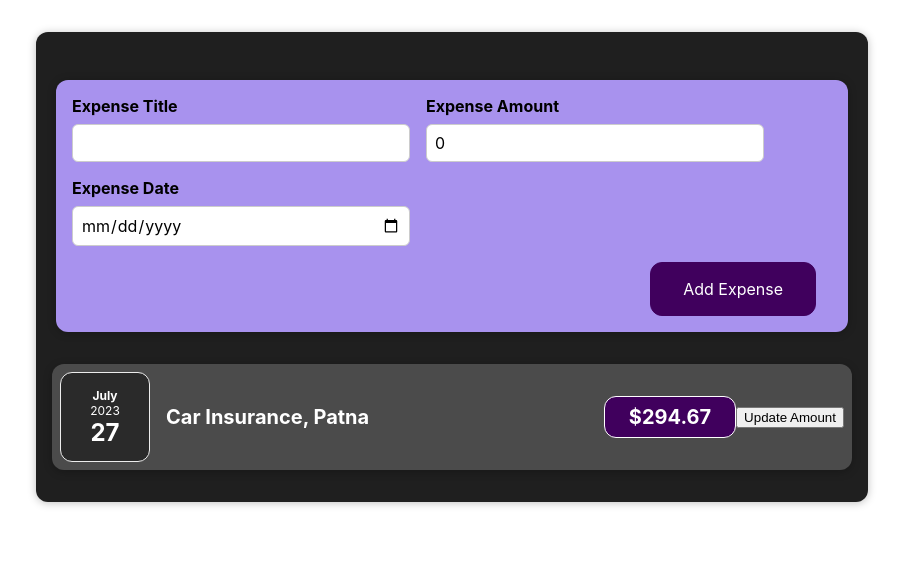
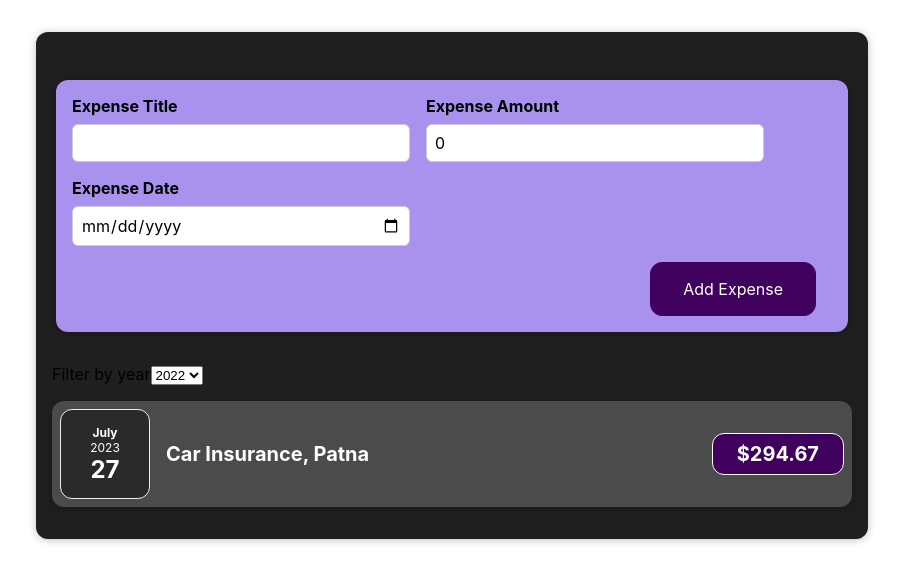
Before and after one commit to myrnd-vivek/expense-tracker-react, a React (Create React App) app: page / in a window 1280 px wide. Shown: the top 582 px of the page, without its empty margins (188-1091 px from the left). Built offline with nearby package versions, Linux system fonts and the light colour scheme.

Commit message:
Added date filter

```diff
--- a/src/App.js
+++ b/src/App.js
@@ -3,6 +3,7 @@
 import "./App.css";
 import Card from './components/ui/Card';
 import NewExpense from './components/new-expense/NewExpense';
+import ExpenseFilter from './components/expenses/ExpenseFilter';
 
 const App = () => {
   const data = [
@@ -19,9 +20,22 @@
       return [...prevState,expense]
     })
   }
+
+	const [filteredYear, setFilteredYear] = useState('2022');
+
+  const filterChangeHandler = (ev) => {
+    const selectedYear = ev.target.value
+		setFilteredYear(selectedYear);
+    const newExp = expense.filter((item) => {
+      return item.expenseDate.getFullYear() ===  +selectedYear;
+    })
+    setExpense(newExp);
+	}
+
   return (
     <Card className='expenses'>
       <NewExpense addExpenseHandler={addExpenseHandler} />
+			<ExpenseFilter selected={filteredYear} dropDownChangeHandler={filterChangeHandler}/>
       {
         expense.map((item,index) => {
           return <ExpenseItems date={item.expenseDate} title={item.expenseTitle} amount={item.expenseAmount} location={item.locationOfExpenditure} key={index} index={index}/>
--- /dev/null
+++ b/src/components/expenses/ExpenseFilter.js
@@ -0,0 +1,22 @@
+import React from 'react';
+import "./expense-filter.css"
+
+const ExpenseFilter = (props) => {
+  const {selected,dropDownChangeHandler} = props;
+  return (
+    <div className='expense-filter'>
+      <div className='expense-filter__control'>
+        <label>Filter by year</label>
+        <select value={selected} onChange={dropDownChangeHandler}>
+          <option value="2023">2023</option>
+          <option value="2022">2022</option>
+          <option value="2021">2021</option>
+          <option value="2020">2020</option>
+          <option value="2019">2019</option>
+        </select>
+      </div>
+     </div>
+  )
+}
+
+export default ExpenseFilter
--- a/src/components/expenses/ExpenseItems.js
+++ b/src/components/expenses/ExpenseItems.js
@@ -1,4 +1,4 @@
-import React, { useState } from "react";
+import React from "react";
 import Card from "../ui/Card";
 import ExpenseDate from "./ExpenseDate";
 import ExpenseDetails from "./ExpenseDetails";
@@ -6,17 +6,15 @@
 
 const ExpenseItems = (props) => {
 
-	const [expenseAmount,setExpenseAmount ]= useState(props.amount)
-
 	const expenseDate = props.date;
 	const expenseTitle = props.title;
 	const locationOfExpenditure = props.location;
+	const amount = props.amount;
 
 	return (
 		<Card className="expense-item">
 	    <ExpenseDate date={expenseDate}/>
-	    <ExpenseDetails amount={expenseAmount} title={expenseTitle} location={locationOfExpenditure} />
-			<button onClick={() => setExpenseAmount(100)}>Update Amount</button>
+	    <ExpenseDetails amount={amount} title={expenseTitle} location={locationOfExpenditure} />
 		</Card>
 	);
 };
--- a/src/components/expenses/expense-filter.css
+++ b/src/components/expenses/expense-filter.css
@@ -0,0 +1,24 @@
+.expenses-filter {
+  color: white;
+  padding: 0 1rem;
+}
+
+.expenses-filter__control {
+  display: flex;
+  width: 100%;
+  align-items: center;
+  justify-content: space-between;
+  margin: 1rem 0;
+}
+
+.expenses-filter label {
+  font-weight: bold;
+  margin-bottom: 0.5rem;
+}
+
+.expenses-filter select {
+  font: inherit;
+  padding: 0.5rem 3rem;
+  font-weight: bold;
+  border-radius: 6px;
+}
--- a/src/components/new-expense/NewExpense.js
+++ b/src/components/new-expense/NewExpense.js
@@ -4,7 +4,6 @@
 
 const NewExpense = ({addExpenseHandler}) => {
   const saveExpenseDataHandler = (data) => {
-    // console.log(data);
       addExpenseHandler(data)
   }
   return (
```
